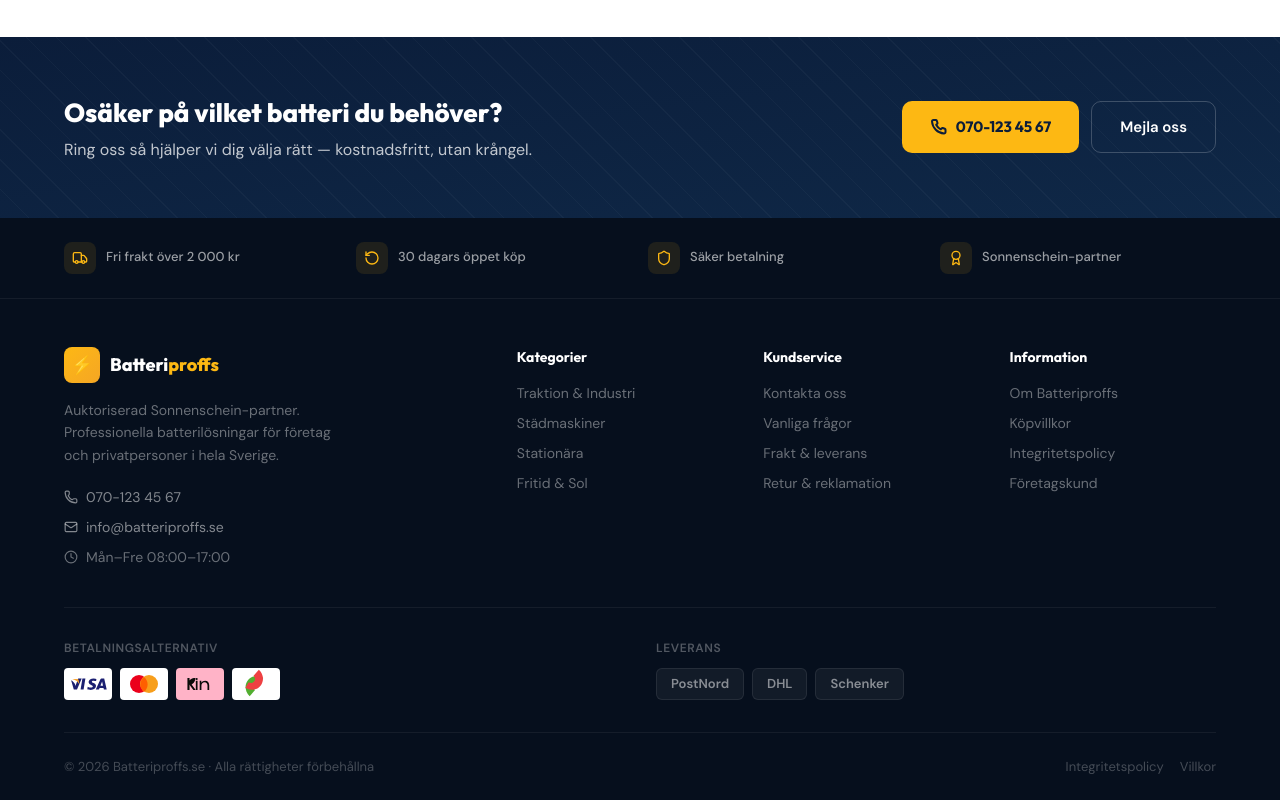
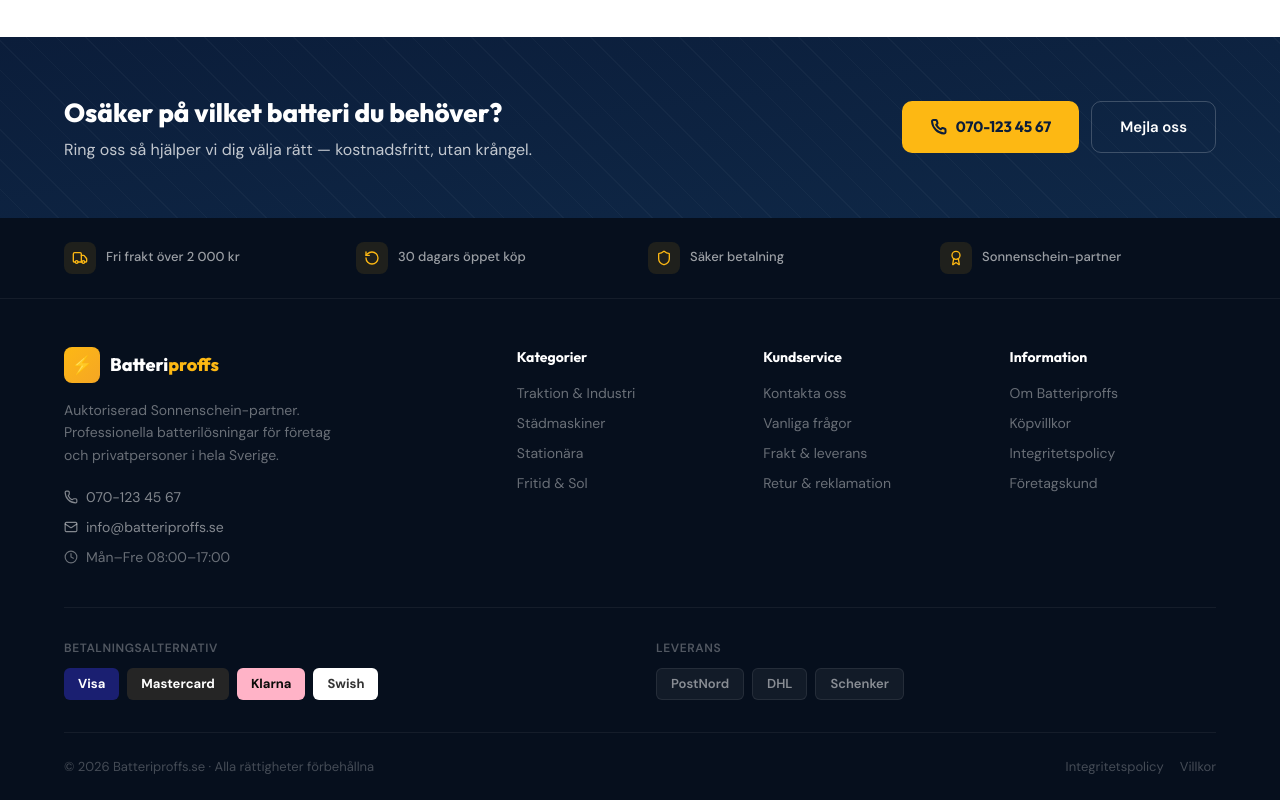
Before and after one commit to joelstolt/batteri, a Next.js app: page / in a window 1280 px wide. Shown: the part 2610-3410 px from the top of the page. Built offline with nearby package versions, Linux system fonts and the light colour scheme.

Commit message:
Fix: betalloggor som rena badges med varumärkesfärger

```diff
--- a/components/Footer.jsx
+++ b/components/Footer.jsx
@@ -31,55 +31,6 @@
     ],
   },
 ]
-
-/* ─── Payment icons (inline SVG) ─── */
-
-function VisaIcon() {
-  return (
-    <svg viewBox="0 0 48 32" className="h-8 w-12" aria-label="Visa">
-      <rect width="48" height="32" rx="4" fill="#fff" />
-      <path d="M19.6 21.6h-3l1.8-11h3l-1.8 11zm12.8-10.7c-.6-.2-1.5-.5-2.7-.5-3 0-5.1 1.5-5.1 3.7 0 1.6 1.5 2.5 2.6 3 1.2.6 1.6.9 1.6 1.4 0 .7-.9 1.1-1.8 1.1-1.2 0-1.9-.2-2.9-.6l-.4-.2-.4 2.5c.7.3 2 .6 3.4.6 3.2 0 5.2-1.5 5.3-3.8 0-1.3-.8-2.2-2.5-3-1.1-.5-1.7-.9-1.7-1.4 0-.5.6-1 1.7-1 1-.1 1.7.2 2.3.4l.3.1.3-2.3zm7.8-.3h-2.3c-.7 0-1.3.2-1.6.9l-4.5 10.1h3.2l.6-1.7h3.9l.4 1.7h2.8l-2.5-11zm-3.7 7.1c.3-.6 1.2-3.1 1.2-3.1l.4-1.1.2 1 .7 3.2h-2.5zm-22.3-7.1l-2.8 7.5-.3-1.5c-.5-1.7-2.2-3.5-4-4.4l2.7 9.4h3.2l4.7-11h-3.5z" fill="#1a1f71" />
-      <path d="M13.1 10.9H8.4l-.1.2c3.8.9 6.3 3.1 7.3 5.8l-1.1-5.1c-.2-.7-.7-.9-1.4-.9z" fill="#f9a533" />
-    </svg>
-  )
-}
-
-function MastercardIcon() {
-  return (
-    <svg viewBox="0 0 48 32" className="h-8 w-12" aria-label="Mastercard">
-      <rect width="48" height="32" rx="4" fill="#fff" />
-      <circle cx="19" cy="16" r="9" fill="#eb001b" />
-      <circle cx="29" cy="16" r="9" fill="#f79e1b" />
-      <path d="M24 9.1c2.2 1.8 3.6 4.5 3.6 7.4s-1.4 5.6-3.6 7.4c-2.2-1.8-3.6-4.5-3.6-7.4s1.4-5.6 3.6-7.4z" fill="#ff5f00" />
-    </svg>
-  )
-}
-
-function KlarnaIcon() {
-  return (
-    <svg viewBox="0 0 48 32" className="h-8 w-12" aria-label="Klarna">
-      <rect width="48" height="32" rx="4" fill="#FFB3C7" />
-      <g fill="#0A0B09" transform="translate(9,10) scale(0.38)">
-        <path d="M11.5 0H7v31.4h4.5V0z" />
-        <path d="M27.5 0c0 6.1-2.7 11.7-7.5 15.4l-2.6 2 10.8 14H22L11.2 17.3v14.1H7V0h4.2v6.7C15.8 3.1 19.4 0 23.6 0h3.9z" />
-        <path d="M33 7.1h-4.5v24.3H33V7.1zM53 7.1c-4.5 0-8.2 2.2-10 5.6V7.1h-4.3v24.3h4.5V20.1c0-5 3.4-8.7 8.3-8.7 5 0 7.7 3.3 7.7 8.5v11.5h4.5V19c0-7.3-4-11.9-10.7-11.9z" />
-        <circle cx="30.7" cy="2.5" r="2.8" />
-      </g>
-    </svg>
-  )
-}
-
-function SwishIcon() {
-  return (
-    <svg viewBox="0 0 48 32" className="h-8 w-12" aria-label="Swish">
-      <rect width="48" height="32" rx="4" fill="#fff" />
-      <g transform="translate(8,4) scale(0.32)">
-        <path d="M72.4 18.8c-8.5-4.9-18-7.2-26.9-5.5-8.9 1.7-16.6 6.6-21.8 13.9-5.2 7.3-7.2 16.3-5.9 25.4 1.4 9.1 5.8 17.3 12.5 23.1l16.6-19.2c-2.4-2.1-4-5-4.5-8.2-.5-3.2.3-6.4 2.1-9 1.8-2.6 4.6-4.4 7.8-5 3.2-.6 6.6.2 9.6 2l10.5-17.5z" fill="#52ae30" />
-        <path d="M16.8 49.5c8.5 4.9 18 7.2 26.9 5.5 8.9-1.7 16.6-6.6 21.8-13.9 5.2-7.3 7.2-16.3 5.9-25.4-1.4-9.1-5.8-17.3-12.5-23.1L42.3 11.8c2.4 2.1 4 5 4.5 8.2.5 3.2-.3 6.4-2.1 9-1.8 2.6-4.6 4.4-7.8 5-3.2.6-6.6-.2-9.6-2L16.8 49.5z" fill="#ee4042" />
-      </g>
-    </svg>
-  )
-}
 
 /* ─── Trust bar icons ─── */
 
@@ -174,10 +125,22 @@
               Betalningsalternativ
             </div>
             <div className="flex flex-wrap items-center gap-2">
-              <VisaIcon />
-              <MastercardIcon />
-              <KlarnaIcon />
-              <SwishIcon />
+              {[
+                { name: "Visa", bg: "#1a1f71", text: "#fff" },
+                { name: "Mastercard", bg: "#252525", text: "#fff" },
+                { name: "Klarna", bg: "#FFB3C7", text: "#0A0B09" },
+                { name: "Swish", bg: "#fff", text: "#333" },
+              ].map((m) => (
+                <div
+                  key={m.name}
+                  className="flex h-8 items-center rounded-md px-3.5"
+                  style={{ backgroundColor: m.bg }}
+                >
+                  <span className="text-[13px] font-bold" style={{ color: m.text }}>
+                    {m.name}
+                  </span>
+                </div>
+              ))}
             </div>
           </div>
 
```
